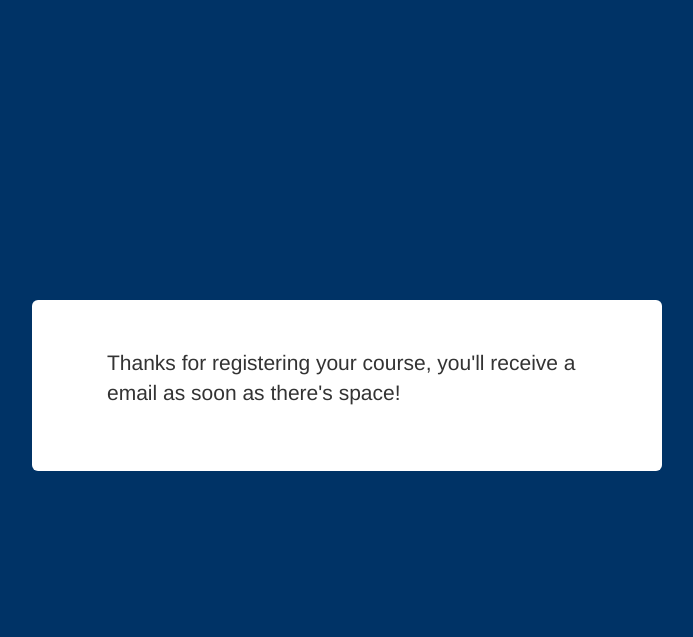
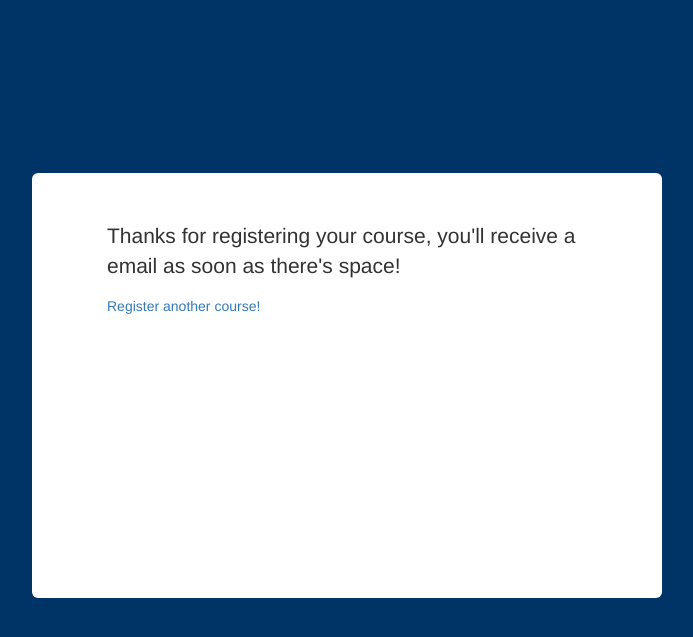
Before and after one commit to beelau/course-alerts, a Flask app: page /complete in a window 1280 px wide. Shown: the top 637 px of the page, without its empty margins (293-986 px from the left). Run offline with Flask 2, Linux system fonts and the light colour scheme; some libraries are stand-ins or nearby versions.

Commit message:
improved design, fixed x server issues

```diff
--- a/regcourse/app/static/home.css
+++ b/regcourse/app/static/home.css
@@ -9,6 +9,7 @@ p{
 }
 
 .jumbotron {
+	min-height: 425px;
 	background-color:  	#FFFFFF;
 }
 
--- a/regcourse/app/templates/complete.html
+++ b/regcourse/app/templates/complete.html
@@ -1,5 +1,5 @@
 {% extends "base.html" %}
-{% import "bootstrap/wtf.html" as wtf %}
+
 
 {% block page_content %}
 
@@ -11,4 +11,5 @@
 {% endif %}
 </p>
 
+<a herf="http://www.coursealerts.me">Register another course!</a>
 {% endblock %}
--- a/regcourse/app/views.py
+++ b/regcourse/app/views.py
@@ -47,6 +47,7 @@ def complete():
 	return render_template('complete.html', known=request.args.get('known', type=bool))
 
 def checkCourse(course_name, course_id, course_sec):
+	dryscrape.start_xvfb()
 	sess = dryscrape.Session()
 	sess.set_attribute('auto_load_images', False)
 	sess.visit("https://courses.students.ubc.ca/cs/main?sessyr=2015&sesscd=W")
--- a/regcourse/regcourse.py
+++ b/regcourse/regcourse.py
@@ -10,6 +10,7 @@ from email.mime.text import MIMEText
 import smtplib
 import dryscrape
 import re
+from bs4 import BeautifulSoup
 from config import USER_EMAIL, PASSWORD
 
 db = create_engine("%s" % SQLALCHEMY_DATABASE_URI)
@@ -55,6 +56,7 @@ def regCourse(session):
 		cid = c.cid
 		sec = c.sec
 		print "%d - %s, %d, %s" % (pkey, cname, cid, sec)
+		dryscrape.start_xvfb()
 		sess = dryscrape.Session()
 		sess.set_attribute('auto_load_images', False)
 		sess.visit("https://courses.students.ubc.ca/cs/main?sessyr=2015&sesscd=W")
```
